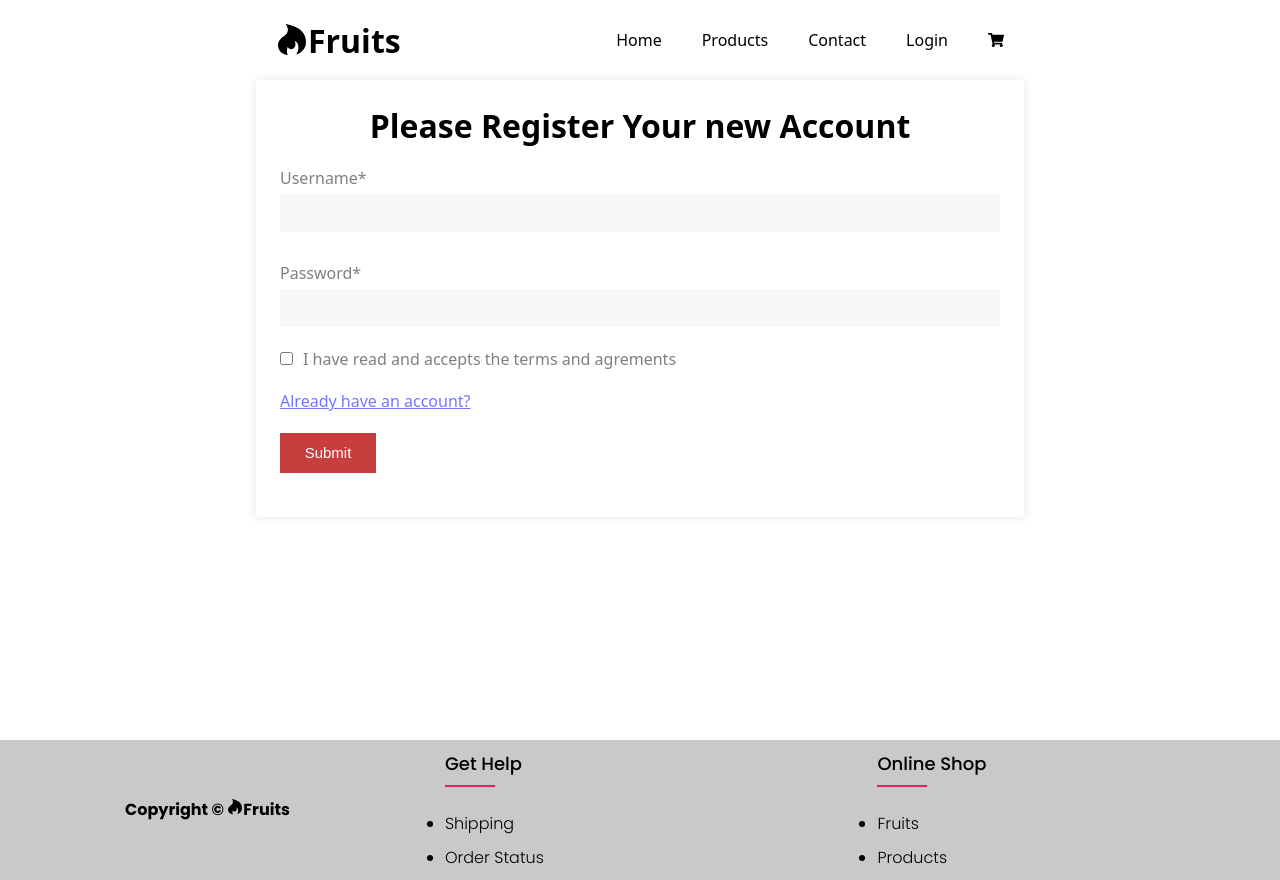
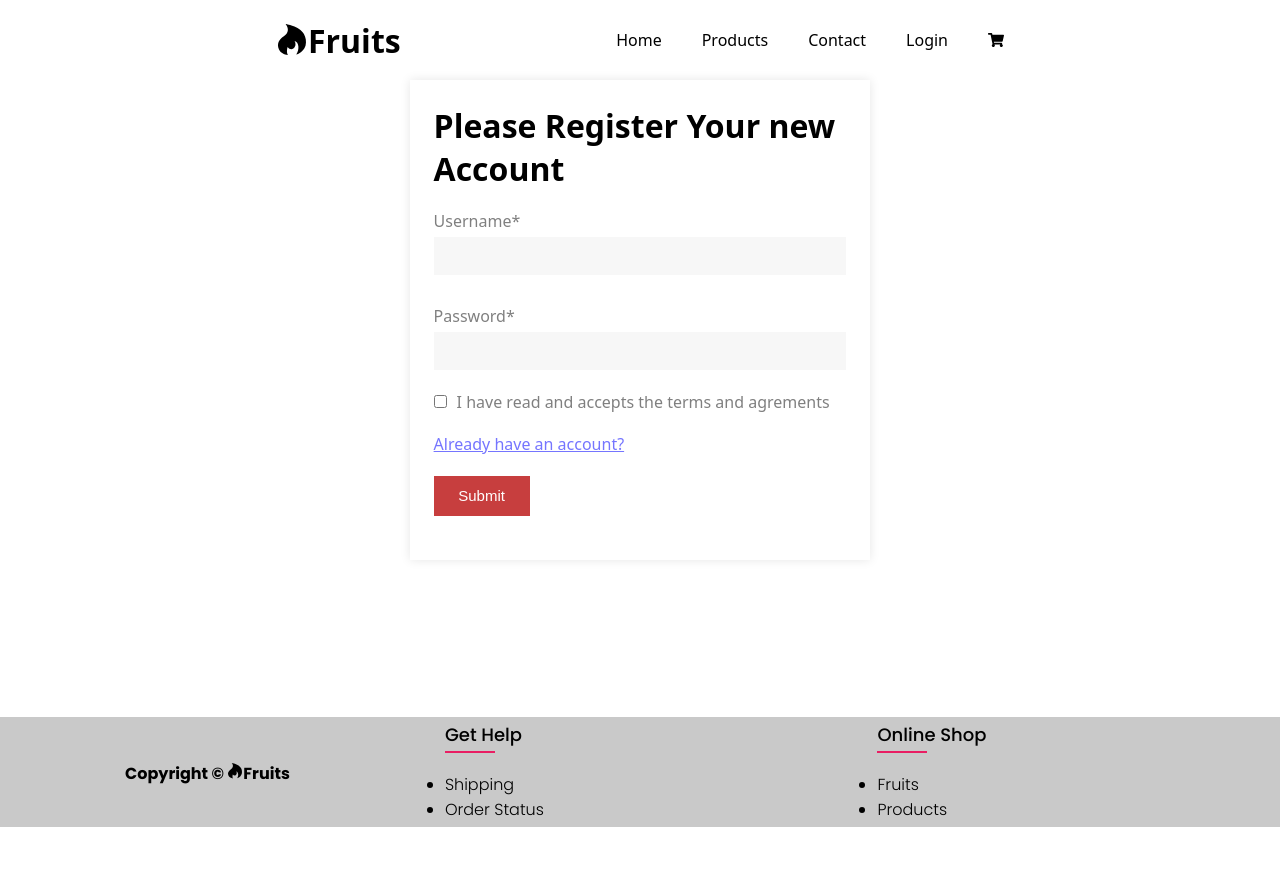
Before and after one commit to sebbejuh/Gruppuppgift-js3, a React (Vite) app in the folder Frontend/: page /register in a window 1280 px wide. After the commit the page ends 827 px from the top, so only its background shows below. Built offline with nearby package versions, Linux system fonts and the light colour scheme; no server answers.

Commit message:
fixed footer FOR GOOD and other styling

```diff
--- a/Frontend/src/App.css
+++ b/Frontend/src/App.css
@@ -3,6 +3,8 @@
   display: flex;
   justify-content: center;
   align-items: center;
+  width: 60%;
+  margin-left: 20%;
 }
 
 .form-page {
@@ -128,6 +130,8 @@
 .login-form-box {
   padding: 2rem;
   box-shadow: 0px 10px 15px -3px rgba(164, 164, 164, 0.1);
+  width: 50%;
+  margin-left: 25%;
 }
 .login-form-box .login-title {
   font-size: 0.8rem;
@@ -258,6 +262,8 @@
 .contact-form-box {
   padding: 2rem;
   box-shadow: 0px 10px 15px -3px rgba(164, 164, 164, 0.1);
+  width: 50%;
+  margin-left: 25%;
 }
 .contact-form-box .contact-title {
   font-size: 0.8rem;
@@ -347,17 +353,17 @@
 }
 
 .footer {
-  position: absolute;
-  left: 0;
-  bottom: 0;
   width: 100%;
+  background-color: #c9c9c9;
+  padding: 10px 0;
+  margin-top: auto;
 }
 
 .footer-container {
   max-width: 1170px;
   margin: auto;
   font-family: "Poppins", sans-serif;
-  line-height: 1.5;
+  line-height: 0.9;
 }
 
 .footer-row {
@@ -368,11 +374,6 @@
 
 .footer-ul {
   list-style: none;
-}
-
-.footer {
-  background-color: #c9c9c9;
-  padding: 10px 0;
 }
 
 .footer-col {
@@ -502,16 +503,26 @@
 .details-container-main {
   display: flex;
   justify-content: center;
-  padding-bottom: 50px;
+  width: 50%;
+  margin-left: 25%;
+  padding-bottom: 2%;
 }
 .details-container-main .details-container-1 {
-  width: 500px;
-  height: 500px;
+  width: 400px;
+  height: 400px;
+  -o-object-fit: cover;
+     object-fit: cover;
   margin-right: 5%;
 }
+.details-container-main .details-container-1 img {
+  width: 400px;
+  height: 400px;
+  -o-object-fit: cover;
+     object-fit: cover;
+}
 .details-container-main .details-container-2 {
-  width: 500px;
-  height: 500px;
+  width: 600px;
+  height: 400px;
   display: flex;
   flex-direction: column;
   justify-content: space-between;
@@ -543,7 +554,7 @@
   display: flex;
   justify-content: center;
   align-items: center;
-  height: 300px;
+  height: 20vh;
   width: 100%;
   background-color: rgba(201, 201, 201, 0.5176470588);
   margin-bottom: 5%;
--- a/Frontend/src/App.jsx
+++ b/Frontend/src/App.jsx
@@ -37,9 +37,9 @@ const App = () => {
                         <Route path="cart" element={<Cart />} />
 
                         <Route path="/products/:id" element={<ProductDetails/>} />
-        </Routes>
-                    <Footer/>
+                    </Routes>
                 </div>
+                <Footer/>
             </AuthProvider>
         </>
     );
--- a/Frontend/src/App.scss
+++ b/Frontend/src/App.scss
@@ -1,6 +1,6 @@
 @import "./assets/variables";
 @import "./assets/mixins";
-@import "./assets/formpage";
+@import "./assets/register";
 @import "./assets/navbar";
 @import "./assets/login";
 @import "./assets/home";
--- a/Frontend/src/assets/_contact.scss
+++ b/Frontend/src/assets/_contact.scss
@@ -1,6 +1,8 @@
 .contact-form-box {
     padding: 2rem;
     box-shadow: 0px 10px 15px -3px rgba(164, 164, 164, 0.1);
+    width: 50%;
+    margin-left: 25%;
 
     .contact-title {
         font-size: 0.8rem;
--- a/Frontend/src/assets/_footer.scss
+++ b/Frontend/src/assets/_footer.scss
@@ -1,16 +1,18 @@
 @import url('https://fonts.googleapis.com/css2?family=Poppins:wght@300;400;500;600;700&display=swap');
 .footer {
-  position: absolute;
-  left: 0;
-  bottom: 0;
+  // position: absolute;
+  // left: 0;
+  // bottom: 0;
   width: 100%;
-  // margin-top: 300px;
+  background-color: #c9c9c9;
+  padding: 10px 0;
+  margin-top: auto;
 }
 .footer-container{
   max-width: 1170px;
   margin:auto;
   font-family: 'Poppins', sans-serif;
-  line-height: 1.5;
+  line-height: 0.9;
 }
 .footer-row{
   display: flex;
@@ -20,12 +22,6 @@
 .footer-ul{
   list-style: none;
 }
-.footer{
-  background-color: #c9c9c9;
-    padding: 10px 0;
-}
-
-
 .footer-col{
    width: 25%;
    padding: 0 15px;
--- a/Frontend/src/assets/_login.scss
+++ b/Frontend/src/assets/_login.scss
@@ -1,6 +1,8 @@
 .login-form-box {
   padding: 2rem;
   box-shadow: 0px 10px 15px -3px rgba(164, 164, 164, 0.1);
+  width: 50%;
+  margin-left: 25%;
 
   .login-title {
     font-size: 0.8rem;
--- a/Frontend/src/assets/_productDetails.scss
+++ b/Frontend/src/assets/_productDetails.scss
@@ -1,15 +1,23 @@
 .details-container-main{
     display: flex;
     justify-content: center;
-    padding-bottom: 50px;
+    width: 50%;
+    margin-left: 25%;
+    padding-bottom: 2%;
     .details-container-1{
-        width: 500px;
-        height: 500px;
+        width: 400px;
+        height: 400px;
+        object-fit: cover;
         margin-right: 5%;
+        img{
+            width: 400px;
+            height: 400px;
+            object-fit: cover;
+        }
     }
     .details-container-2{
-        width: 500px;
-        height: 500px;
+        width: 600px;
+        height: 400px;
         display: flex;
         flex-direction: column;
         justify-content: space-between;
@@ -44,7 +52,7 @@
     display: flex;
     justify-content: center;
     align-items: center;
-    height: 300px;
+    height: 20vh;
     width: 100%;
     background-color: #c9c9c984;
     margin-bottom: 5%;
--- a/Frontend/src/assets/_formpage.scss
+++ b/Frontend/src/assets/_register.scss
@@ -2,6 +2,8 @@
     display: flex;
     justify-content: center;
     align-items: center;
+    width: 60%;
+    margin-left: 20%;
 }
 
 
--- a/Frontend/src/index.css
+++ b/Frontend/src/index.css
@@ -9,9 +9,11 @@ html, body {
 }
 
 .container {
+  display: flex;
+  flex-direction: column;
   width: 100%;
   margin: 0 auto;
-  min-height: 100vh;
+  min-height: 79.65vh;
   position: relative;
 }
 
--- a/Frontend/src/index.scss
+++ b/Frontend/src/index.scss
@@ -9,10 +9,11 @@ html, body {
 }
 
 .container {
+    display:flex;
+    flex-direction: column;
     width: 100%;
     margin: 0 auto;
-    // height: 7rem;
-    min-height: 100vh;
+    min-height: 79.65vh; // one of the attributes that stops footer from covering products and so on.
     position: relative;
 }
 
--- a/Frontend/src/pages/ProductDetails.jsx
+++ b/Frontend/src/pages/ProductDetails.jsx
@@ -43,32 +43,6 @@ const ProductDetails = () => {
                     </div>
                 </div>
         </div>
-        <div>
-    <footer className="footer">
-     <div className="footer-container">
-      <div className="footer-row">
-      <div className="footer-copyright">
-          <h4>Copyright © <FaHotjar/>Fruits</h4>
-
-        </div>
-        <div className="footer-col">
-          <h4>get help</h4>
-          <ul>
-            <li><NavLink to="/cart">shipping</NavLink></li>
-            <li><NavLink to="/cart">order status</NavLink></li>
-          </ul>
-        </div>
-        <div className="footer-col">
-          <h4>online shop</h4>
-          <ul>
-            <li><NavLink to="/products">Fruits</NavLink></li>
-            <li><NavLink to="/products">Products</NavLink></li>
-          </ul>
-        </div>
-      </div>
-     </div>
-  </footer>
-    </div>
     </>
     )
   }
```
Also changed, not shown: 2 other files (tests, documents, lock files or other folders).
